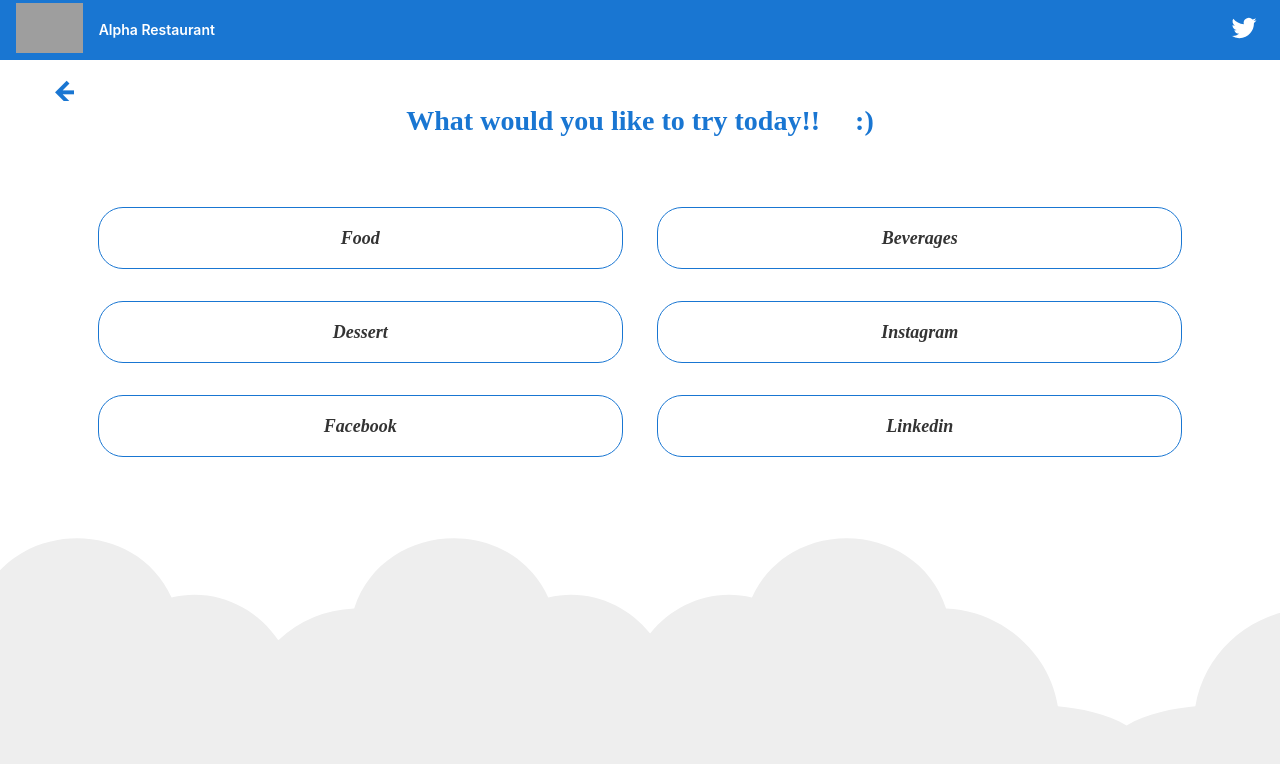
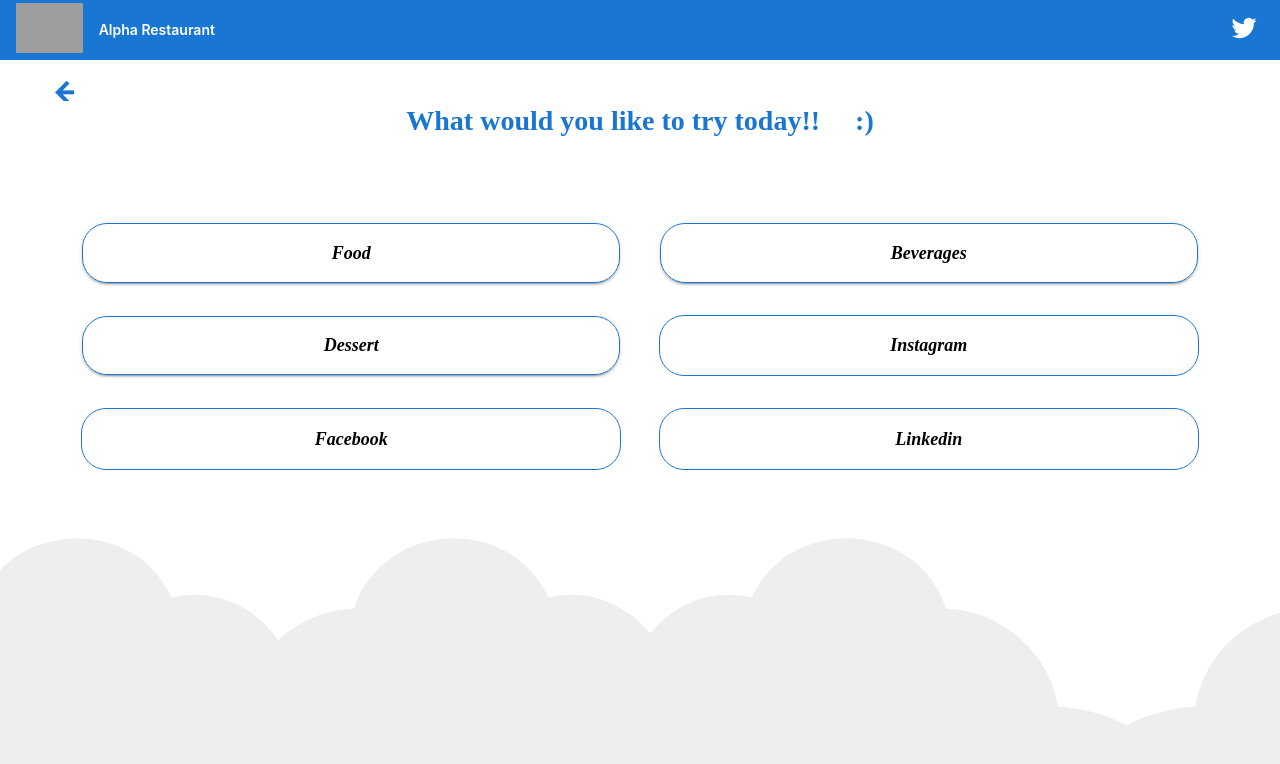
Before and after one commit to anjalijilariya/myMenu, an Angular app: page /customer in a window 1280 px wide. Shown: the top 764 px of the page. Built offline with nearby package versions, Linux system fonts and the light colour scheme; grey boxes are pictures that could not be loaded.

Commit message:
converted customer to material

```diff
--- a/src/app/customer/customer.component.html
+++ b/src/app/customer/customer.component.html
@@ -2,22 +2,27 @@
   <div class="head" id="head">
     What would you like to try today!!  &nbsp; &nbsp;  :)
   </div>
-  <a class="food box" id="food" (click)="Change($event)">
+  <!-- <a class="food box" id="food" (click)="Change($event)">
     <div class="card">Food</div>
-  </a>
-  <a class="bev box" id="beverages" (click)="Change($event)">
-    <div class="card">Beverages</div>
-  </a>
-  <a class="des box" id="dessert" (click)="Change($event)">
-    <div class="card">Dessert</div>
-  </a>
-  <a href="https://mdbootstrap.com/" class="insta box">
-    <div class="card">Instagram</div>
-  </a>
-  <a href="https://mdbootstrap.com/" class="fb box">
-    <div class="card">Facebook</div>
-  </a>
-  <a href="https://mdbootstrap.com/" class="ln box">
-    <div class="card">Linkedin</div>
-  </a>
+  </a> -->
+      <div class="card"><button type="button" class="box" mat-raised-button (click)="Change($event)" >
+        Food
+      </button></div>
+
+    <div class="card"><button type="button" class="box" mat-raised-button (click)="Change($event)" >Beverages</button></div>
+
+    <div class="card">
+      <button type="button" class="box" mat-raised-button (click)="Change($event)" >
+    Dessert </button>
+  </div>
+
+  <div class="card"><a href="https://mdbootstrap.com/" class="lnks box">
+    Instagram
+  </a>  </div>
+  <div class="card"><a href="https://mdbootstrap.com/" class="lnks box">
+    Facebook
+  </a></div>
+  <div class="card"><a href="https://mdbootstrap.com/" class="lnks box">
+    Linkedin
+  </a></div>
 </div>
--- a/src/app/customer/customer.component.scss
+++ b/src/app/customer/customer.component.scss
@@ -1,10 +1,10 @@
-@import '~bootstrap/dist/css/bootstrap.min.css';
+// @import '~bootstrap/dist/css/bootstrap.min.css';
 
 .container{
   display: flex;
   align-items: center;
   justify-items: center;
-  justify-content: space-between;
+  justify-content: center;
   flex-wrap: wrap;
 }
 .head{
@@ -21,14 +21,17 @@
   margin-bottom: 60px;
 }
 .box{
-    width: 47%;
+  width: 100%;
+  height: 59.6px;
     border: 1px solid rgb(25 118 210);
+    color: black;
     border-radius: 25px;
-    margin: 1rem;
+    margin-top: 2rem;
     text-decoration: none;
     font-family: 'Times New Roman', Times, serif;
     font-size: large;
     font-style: oblique;
+    background-color: transparent;
     font-weight: bold;
     :hover{
       background-color: rgb(25 118 210 /70%);
@@ -39,9 +42,23 @@
 }
 
 .card{
-  padding: 20px 20px 20px 20px;
+  padding: 0px 20px 0px 20px;
+    width: 42%;
   border-radius: 25px;
   justify-content: center;
   justify-items: center;
   align-items: center;
+  :hover{
+    background-color: rgb(25 118 210 /70%);
+    color: white;
+    font-weight: bold;
+    cursor: pointer;
+  }
 }
+
+.lnks{
+  display: flex
+;
+    justify-content: center;
+    align-items: center;
+}
```
